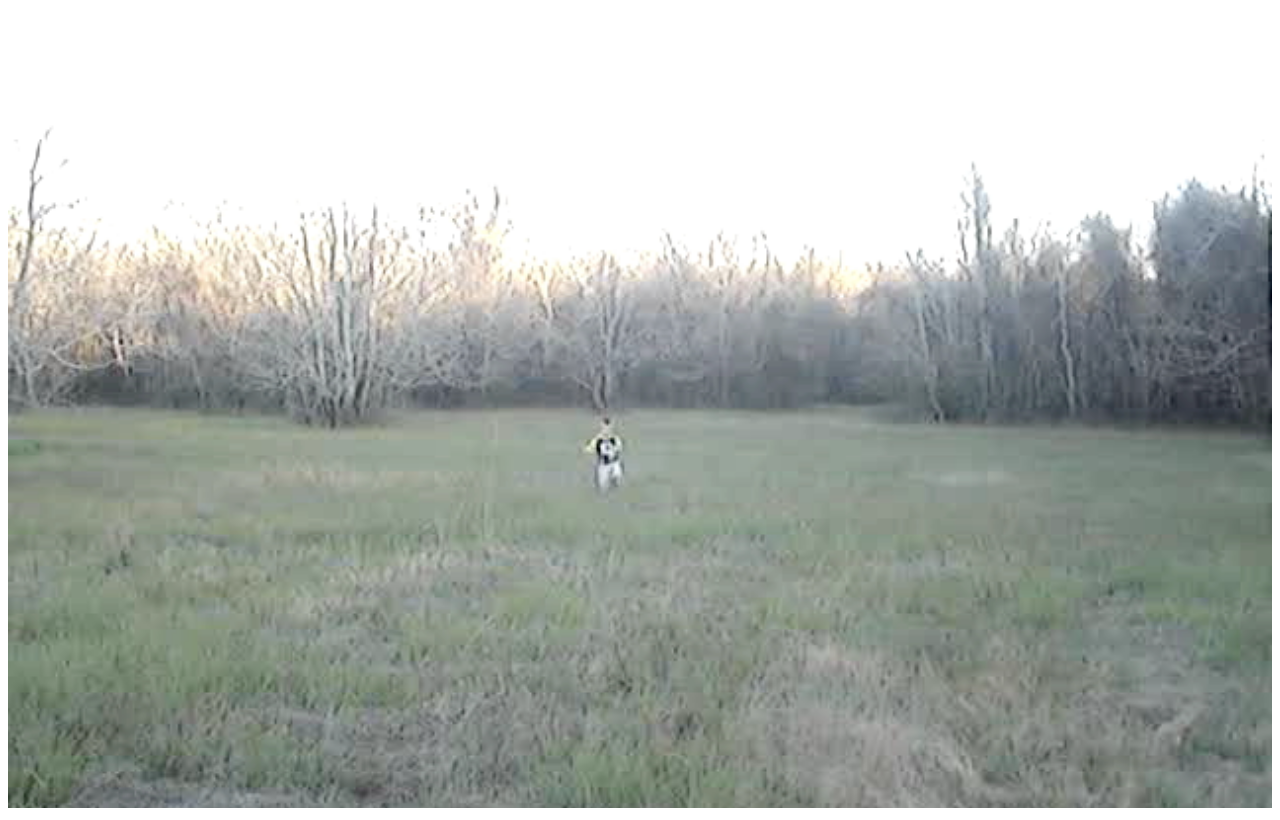
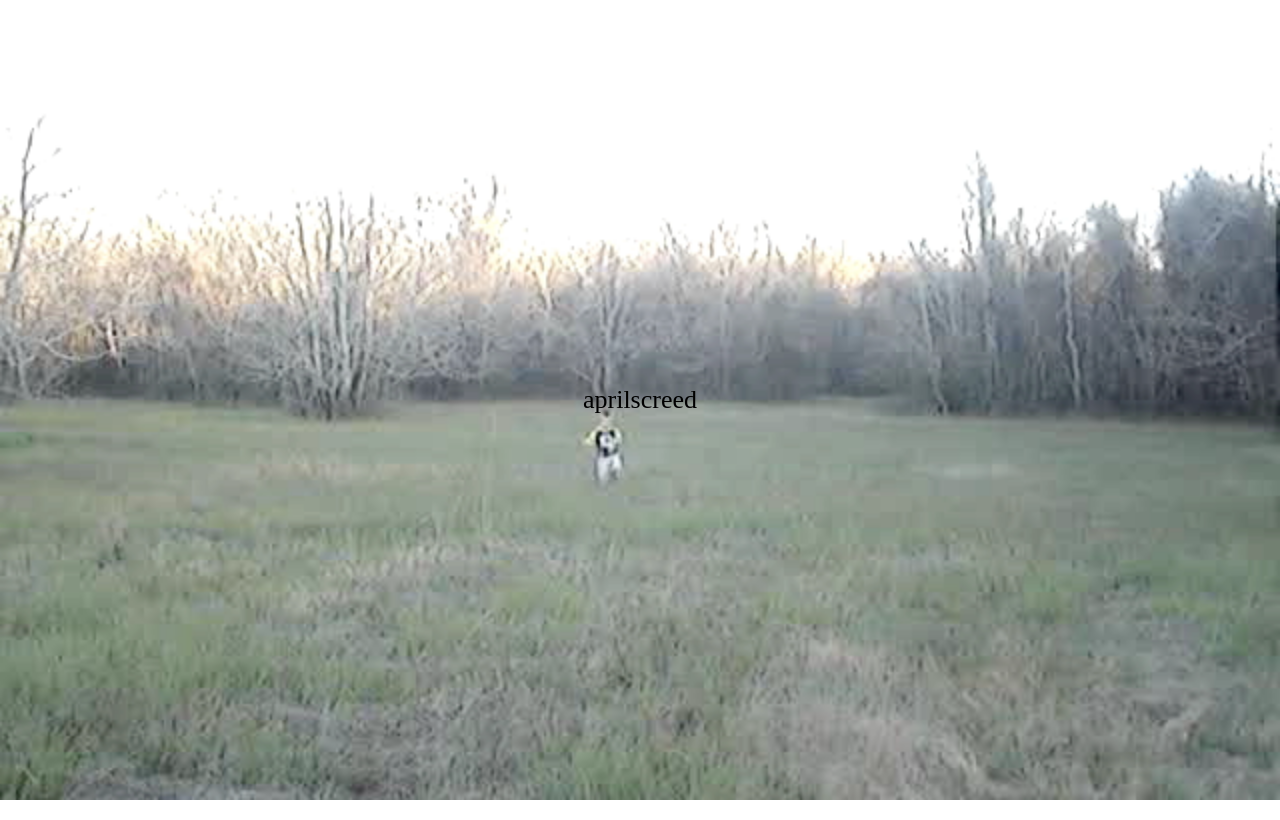
Before and after one commit to aprilscreed/aprilscreed, a plain HTML site: page index.html in a window 1280 px wide. Drawn offline with Linux system fonts and the light colour scheme.

Commit message:
Update index.html

```diff
--- a/index.html
+++ b/index.html
@@ -4,8 +4,46 @@
     <meta charset="UTF-8">
     <meta name="viewport" content="width=device-width, initial-scale=1.0">
     <title>April's Creed</title>
+    <style>
+        body, html {
+            height: 100%;
+            margin: 0;
+            font-family: 'Times New Roman', serif;
+        }
+
+        .bg-image {
+            /* The image used */
+            background-image: url('assets/bogForrest.png');
+
+            /* Full height */
+            height: 100%;
+
+            /* Center and scale the image nicely */
+            background-position: center;
+            background-repeat: no-repeat;
+            background-size: cover;
+            position: relative;
+            display: flex;
+            justify-content: center;
+            align-items: center;
+        }
+
+        .centered-text {
+            position: absolute;
+            text-align: center;
+            width: 75%; /* 3/4 of the parent container which is the image */
+            color: black;
+            font-size: calc(10px + 2vmin); /* Responsive font size */
+        }
+    </style>
 </head>
 <body>
-    <img src="assets/bogForrest.png" alt="Bog Forrest" style="width: 100%; height: 100vh; object-fit: cover;">
+
+<div class="bg-image">
+    <div class="centered-text">
+        aprilscreed
+    </div>
+</div>
+
 </body>
 </html>
```
